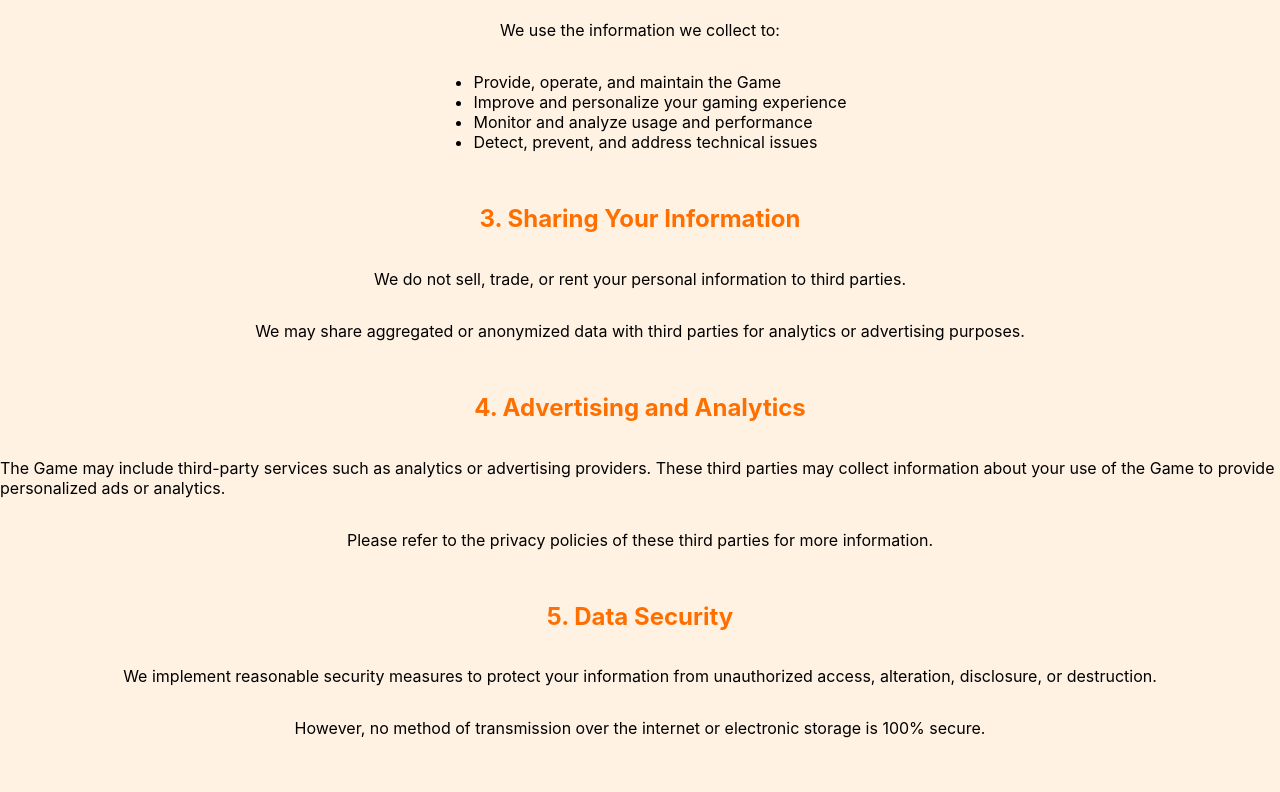
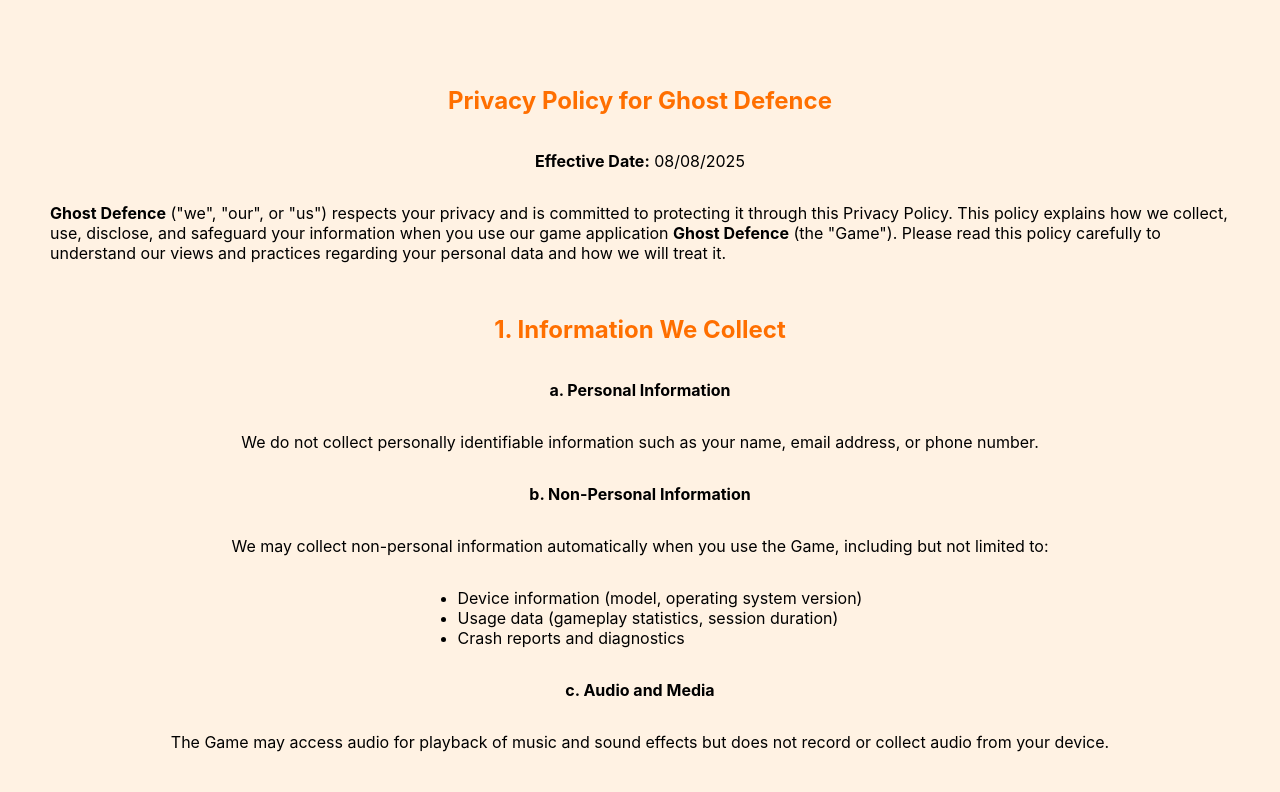
Before and after one commit to Lopniv/portofolio, a React (Create React App) app: page /privacypolicyghostdefence in a window 1280 px wide. Shown: the top 792 px of the page. Built offline with nearby package versions, Linux system fonts and the light colour scheme.

Commit message:
Fix Styles

```diff
--- a/src/components/gallery/GalleryPage.jsx
+++ b/src/components/gallery/GalleryPage.jsx
@@ -1,4 +1,4 @@
-import React, { useState, useEffect, useRef } from "react";
+import React, { useState, useEffect } from "react";
 import { db } from "../../firebase";
 import { collection, getDocs } from "firebase/firestore";
 import "./GalleryPage.css";
--- a/src/components/privacypolicy/PrivacyPolicyPage.css
+++ b/src/components/privacypolicy/PrivacyPolicyPage.css
@@ -1,6 +1,6 @@
 .privacypolicy-page
 {
-    height: 100vh;
+    height: 100%;
 	display: flex;
 	flex-direction: column;
 	align-items: center;
@@ -8,6 +8,7 @@
 	scroll-snap-align: start;
 	background: #fff2e3;
 	position: relative;
+    padding: 50px;
 }
 
 .heading
```
